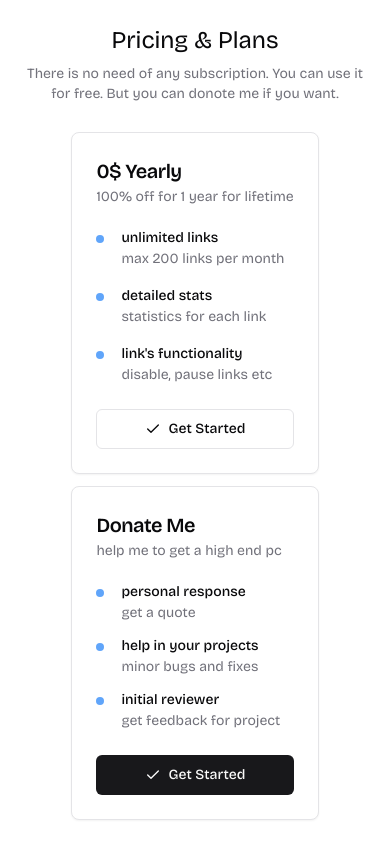
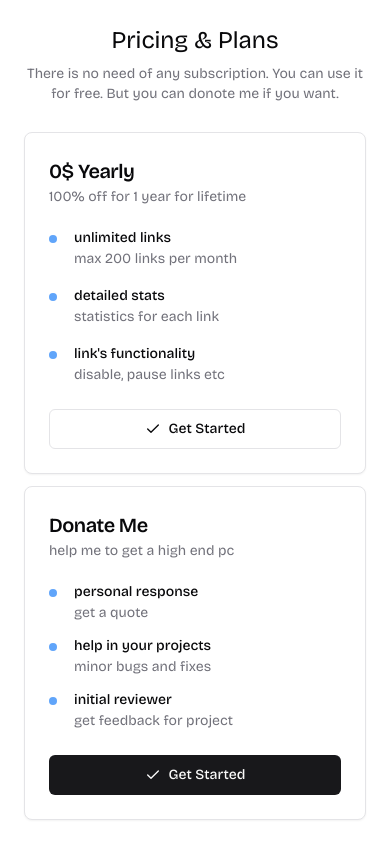
Before and after one commit to r2hu1/u-sh, a Next.js app: page / in a window 390 px wide. Shown: the part 1340-2184 px from the top of the page. Built offline with nearby package versions, Linux system fonts and the light colour scheme.

Commit message:
Update Pricing.jsx

```diff
--- a/components/landing/Pricing.jsx
+++ b/components/landing/Pricing.jsx
@@ -30,7 +30,7 @@ export default function Pricing() {
                 <h3 className="text-2xl sm:text-2xl md:text-3xl lg:text-5xl text-center">Pricing & Plans</h3>
                 <p className="text-muted-foreground mx-auto text-sm sm:text-base text-center max-w-md">There is no need of any subscription. You can use it for free. But you can donote me if you want.</p>
             </div>
-            <div className="mt-7 grid sm:grid-cols-2 gap-3 place-content-center w-fit mx-auto">
+            <div className="mt-7 grid sm:grid-cols-2 gap-3 sm:place-content-center sm:w-fit sm:mx-auto">
                 <Card className={"sm:max-w-[300px]"}>
                     <CardHeader>
                         <CardTitle className="text-xl -mb-1">0$ Yearly</CardTitle>
```
